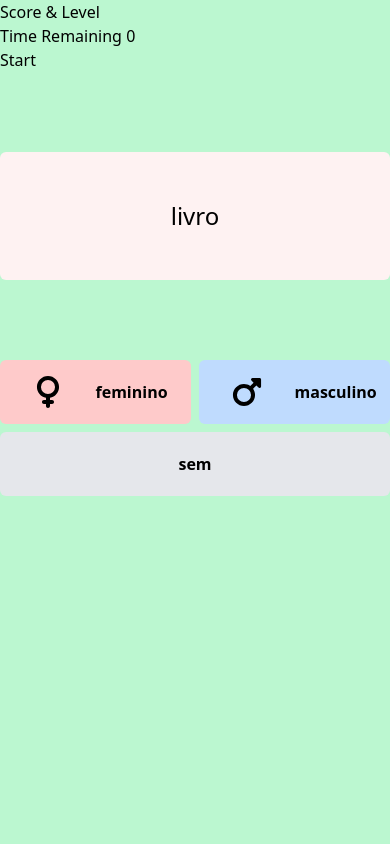
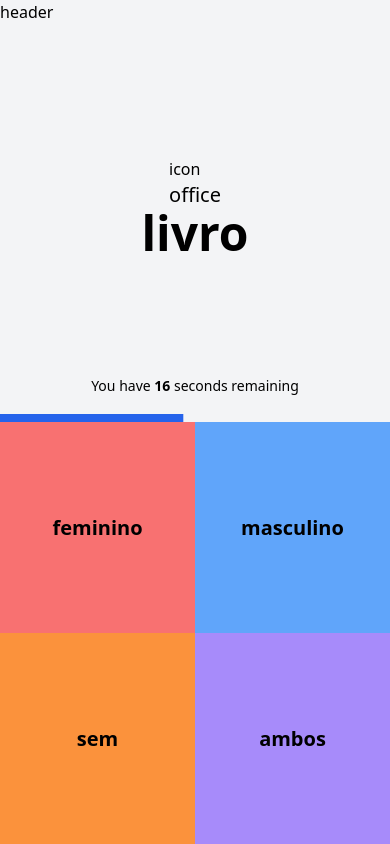
Before and after one commit to jameslawler/daily-pfp, a React (Vite) app: page / in a window 390 px wide. Built offline with nearby package versions, Linux system fonts and the light colour scheme.

Commit message:
Update game design for mobile

```diff
--- a/src/App.tsx
+++ b/src/App.tsx
@@ -2,8 +2,7 @@ import { genderQuestions } from "./domain/data";
 import { GenderGame } from "./domain/gender-game";
 import useGame from "./hooks/use-game";
 
-import Male from "../public/mars.svg";
-import Female from "../public/venus.svg";
+import { useEffect, useState } from "react";
 
 const genderGame = new GenderGame(genderQuestions);
 
@@ -17,9 +16,24 @@ function App() {
     numberOfQuestions,
   } = useGame(genderGame.game);
 
+  const [seconds, setSeconds] = useState(14);
+
+  useEffect(() => {
+    // const interval = setInterval(() => {
+    //   setSeconds((oldCount) => oldCount + 1);
+    // }, 1000);
+
+    // setTimeout(() => {
+    //   clearInterval(interval);
+    // }, 30000);
+
+    // return () => clearInterval(interval);
+    startGame();
+  }, []);
+
   return (
     <div className="container mx-auto h-screen bg-green-200">
-      <div className="flex flex-row items-center justify-center h-full">
+      {/* <div className="flex flex-row items-center justify-center h-full">
         <div className="flex flex-col w-[500px] h-full">
           <div className="">
             <div>Score & Level</div>
@@ -67,6 +81,76 @@ function App() {
             </div>
           </div>
         </div>
+      </div> */}
+      <div className="flex flex-col h-1/2 bg-gray-100">
+        <div className="flex flex-col flex-1">
+          <div className="h-14">header</div>
+          <div className="flex flex-col flex-1 justify-center items-center">
+            <div>
+              <div>icon</div>
+              <div>
+                <span className="text-xl">
+                  {currentQuestion.questionCategory}
+                </span>
+              </div>
+            </div>
+            <div>
+              <span className="text-5xl font-bold">
+                {currentQuestion.questionText}
+              </span>
+            </div>
+          </div>
+          <div className="flex h-14 justify-center items-center">
+            <span className="text-sm">
+              You have <span className="font-bold">{30 - seconds}</span> seconds
+              remaining
+            </span>
+          </div>
+        </div>
+        <div className="h-2 bg-gray-100">
+          <div
+            className="h-2 bg-blue-600 transition-transform ease-linear duration-1000"
+            style={{
+              transform: `translateX(${
+                Number((seconds / 30).toFixed(2)) * 100 - 100
+              }%)`,
+            }}
+          ></div>
+        </div>
+      </div>
+      <div className="grid grid-cols-2 grid-rows-2 h-1/2 bg-white">
+        <div
+          className="flex flex-col bg-red-400 justify-center items-center cursor-pointer"
+          onClick={() => answerQuestion("left")}
+        >
+          <span className="text-xl font-bold">
+            {currentQuestion.answerLeftText}
+          </span>
+        </div>
+        <div
+          className="flex flex-col bg-blue-400 justify-center items-center cursor-pointer"
+          onClick={() => answerQuestion("right")}
+        >
+          <span className="text-xl font-bold">
+            {currentQuestion.answerRightText}
+          </span>
+        </div>
+        <div
+          className="flex flex-col bg-orange-400 justify-center items-center cursor-pointer"
+          onClick={() => answerQuestion("down")}
+        >
+          <span className="text-xl font-bold">
+            {currentQuestion.answerDownText}
+          </span>
+        </div>
+        <div
+          className="flex flex-col bg-violet-400 justify-center items-center cursor-pointer"
+          onClick={() => answerQuestion("up")}
+        >
+          <span className="text-xl font-bold">
+            {currentQuestion.answerUpText}
+          </span>
+        </div>
       </div>
     </div>
   );
--- a/src/domain/data.ts
+++ b/src/domain/data.ts
@@ -5,27 +5,33 @@ export const genderAnswerMap: { [key: string]: Direction } = {
   male: "right",
   female: "left",
   none: "down",
+  both: "up",
 };
 
 export const genderQuestions: GenderQuestion[] = [
   {
     word: "livro",
+    category: "office",
     answer: "male",
   },
   {
     word: "mala",
+    category: "furniture",
     answer: "female",
   },
   {
     word: "cantea",
+    category: "furniture",
     answer: "female",
   },
   {
     word: "papel",
+    category: "office",
     answer: "male",
   },
   {
     word: "sala",
+    category: "locations",
     answer: "female",
   },
 ];
--- a/src/domain/game.ts
+++ b/src/domain/game.ts
@@ -6,6 +6,11 @@ export class QuestionBuilder {
 
   constructor() {
     this.question = new Question();
+  }
+
+  setQuestionCategory(questionCategory: string) {
+    this.question.questionCategory = questionCategory;
+    return this;
   }
 
   setQuestionText(questionText: string) {
@@ -45,6 +50,7 @@ export class QuestionBuilder {
 
 export class Question {
   questionText: string;
+  questionCategory: string;
   answerUpText?: string;
   answerDownText?: string;
   answerLeftText?: string;
@@ -53,6 +59,7 @@ export class Question {
 
   constructor() {
     this.questionText = "";
+    this.questionCategory = "";
   }
 
   hasAnswerDirection(direction: Direction) {
--- a/src/domain/gender-game.ts
+++ b/src/domain/gender-game.ts
@@ -3,6 +3,7 @@ import { Game, Question, QuestionBuilder } from "./game";
 
 export type GenderQuestion = {
   word: string;
+  category: string;
   answer: "male" | "female" | "none";
 };
 
@@ -16,9 +17,11 @@ export class GenderGame {
     for (const rawQuestion of rawQuestions) {
       const question = new QuestionBuilder()
         .setQuestionText(rawQuestion.word)
+        .setQuestionCategory(rawQuestion.category)
         .setAnswerLeftText("feminino")
         .setAnswerRightText("masculino")
         .setAnswerDownText("sem")
+        .setAnswerUpText("ambos")
         .setAnswerDirection(genderAnswerMap[rawQuestion.answer])
         .build();
 
```
